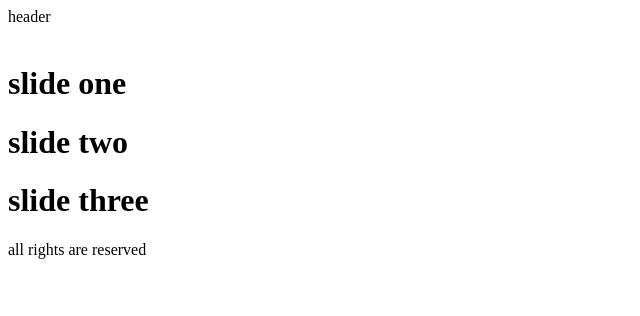
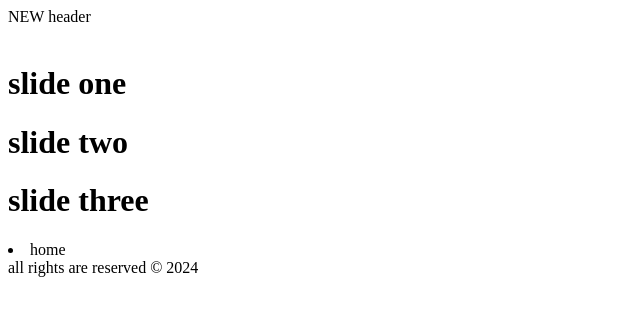
Before and after one commit to MrMoMehran/git_test-copy, a plain HTML site: page index.html in a window 1280 px wide. Shown: the whole page, without its empty margins (0-640 px from the left). Drawn offline with Linux system fonts and the light colour scheme.

Commit message:
some changes in main branch

```diff
--- a/index.html
+++ b/index.html
@@ -7,7 +7,7 @@
 </head>
 <body>
     <header>
-        header
+        NEW header
     </header>
     <div class="banner">
         <img src="banner" alt="">
@@ -18,7 +18,8 @@
         <h1>slide three</h1>
     </div>
     <footer>
-        all rights are reserved
+           <li>home</li>
+        all rights are reserved © 2024
     </footer>
     <script src="script.js"></script>
 </html>
```
